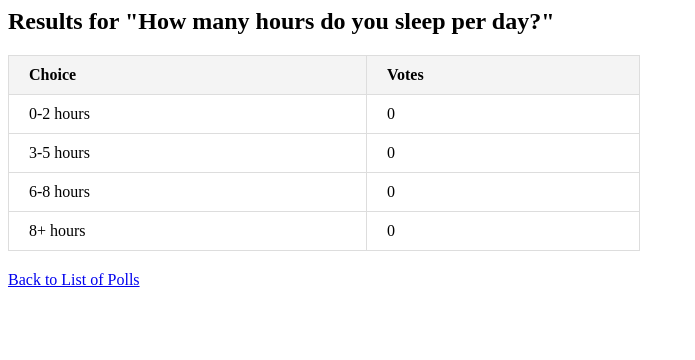
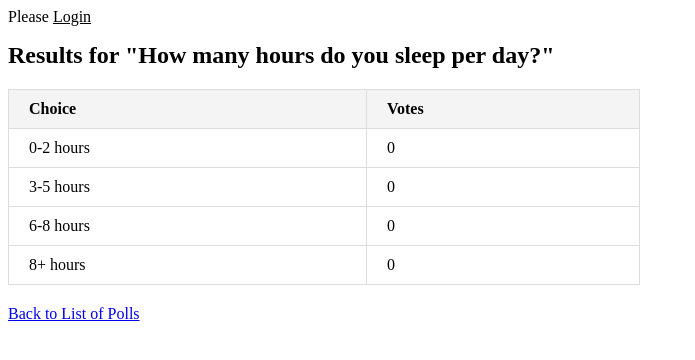
Before and after one commit to gooddinosaur/ku-polls, a Django app: page /polls/2/results/ in a window 1280 px wide. Shown: the top 360 px of the page, without its empty margins (0-695 px from the left). Run offline with Django 5.2, Linux system fonts and the light colour scheme; data comes from the database, SQL or seed files in the repository; data that the repository does not hold is empty.

Commit message:
Add login/logout in results page.

```diff
--- a/templates/polls/detail.html
+++ b/templates/polls/detail.html
@@ -5,7 +5,7 @@
         <button type="submit" style="color: black;">Logout</button>
     </form>
 {% else %}
-    <span style="color: black;">Please <a href="{% url 'login' %}?next={{ request.path }}" style="color: white;">Login</a></span>
+    <span style="color: black;">Please <a href="{% url 'login' %}?next={{ request.path }}" style="color: black;">Login</a></span>
 {% endif %}
 
 <form action="{% url 'polls:vote' question.id %}" method="post">
--- a/templates/polls/results.html
+++ b/templates/polls/results.html
@@ -1,5 +1,14 @@
 {% load static %}
 <link rel="stylesheet" href="{% static 'polls/style_result.css' %}">
+{% if user.is_authenticated %}
+    <span style="color: black;">Login as {{ user.username }}</span><br>
+    <form action="{% url 'logout' %}" method="post" style="margin-top: 5px;">
+        {% csrf_token %}
+        <button type="submit" style="color: black;">Logout</button>
+    </form>
+{% else %}
+    <span style="color: black;">Please <a href="{% url 'login' %}?next={{ request.path }}" style="color: black;">Login</a></span>
+{% endif %}
 <h1>Results for "{{ question.question_text }}"</h1>
 {% if messages %}
     <ul class="messages">
```
